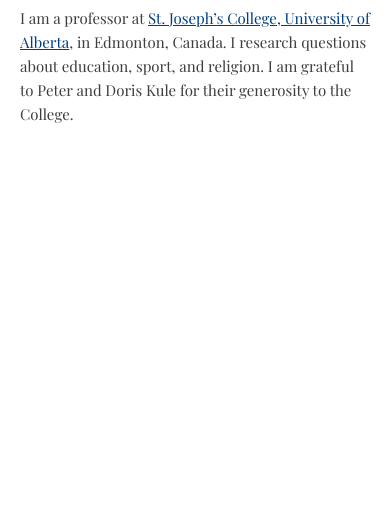
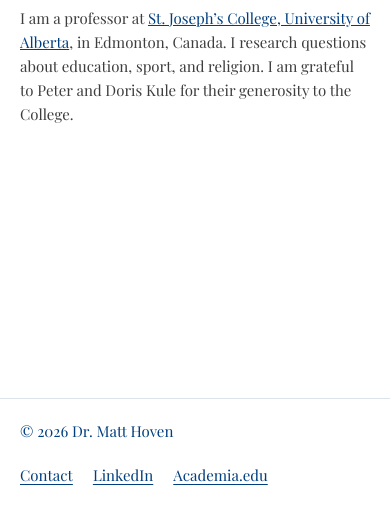
Before and after one commit to kobexamoh/mhoven.github.io, a plain HTML site: page index.html in a window 390 px wide. Shown: the part 297-818 px from the top of the page. Drawn offline with nearby package versions, Linux system fonts and the light colour scheme.

Commit message:
feat: add responsive footer on all pages

```diff
--- a/css/main.css
+++ b/css/main.css
@@ -411,3 +411,72 @@ h4 {
   width: 100%;
   height: 100%;
 }
+
+body.has-site-footer {
+  display: flex;
+  flex-direction: column;
+  min-height: 100vh;
+  min-height: 100dvh;
+  box-sizing: border-box;
+}
+
+body.has-site-footer > * {
+  flex-shrink: 0;
+}
+
+body.has-site-footer > .main-block {
+  flex-grow: 1;
+}
+
+.site-footer {
+  margin-top: 6rem;
+  padding-top: 2rem;
+  border-top: 1px solid #DCE3EB;
+}
+
+.site-footer::after {
+  content: none;
+}
+
+.site-footer-name {
+  margin-bottom: 1rem;
+  color: #013E7F;
+}
+
+.site-footer-links {
+  display: flex;
+  flex-wrap: wrap;
+  gap: 0.5rem 2rem;
+  margin: 0;
+  padding: 0;
+  list-style: none;
+}
+
+.site-footer-links li {
+  margin: 0;
+}
+
+.site-footer-links a {
+  display: inline-flex;
+  align-items: center;
+  min-height: 44px;
+  text-underline-offset: 0.2em;
+}
+
+.site-footer-links a:focus-visible {
+  outline: 3px solid #013E7F;
+  outline-offset: 4px;
+}
+
+@media (min-width: 768px) {
+  .site-footer {
+    display: flex;
+    align-items: baseline;
+    justify-content: space-between;
+    gap: 2rem;
+  }
+
+  .site-footer-name {
+    margin-bottom: 0;
+  }
+}
--- a/index.html
+++ b/index.html
@@ -89,7 +89,7 @@
   </script> -->
 </head>
 
-<body class="navigation-fallback">
+<body class="navigation-fallback has-site-footer">
 
   <!-- Primary Page Layout
   –––––––––––––––––––––––––––––––––––––––––––––––––– -->
@@ -157,6 +157,16 @@
     </div>
   </div>
 
+  <footer class="container site-footer">
+    <p class="site-footer-name">&copy; 2026 Dr. Matt Hoven</p>
+    <nav aria-label="Footer">
+      <ul class="site-footer-links">
+        <li><a href="contact.html">Contact</a></li>
+        <li><a href="https://www.linkedin.com/in/dr-matt-hoven-33bb1117/">LinkedIn</a></li>
+        <li><a href="https://ualberta.academia.edu/MattHoven">Academia.edu</a></li>
+      </ul>
+    </nav>
+  </footer>
 
   <!-- End Document here
   –––––––––––––––––––––––––––––––––––––––––––––––––– -->
```
Also changed, not shown: about.html (+11 -1 lines), contact.html (+11 -1 lines), educators.html (+11 -1 lines), media.html (+11 -1 lines), research-publications.html (+11 -1 lines), students.html (+11 -1 lines).
